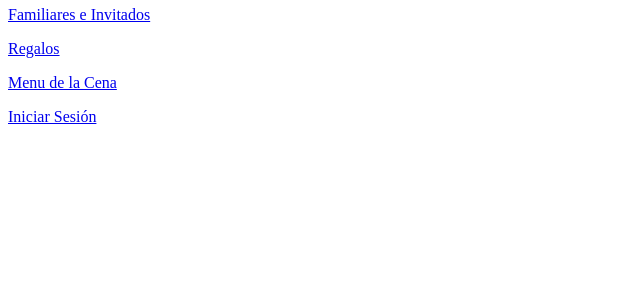
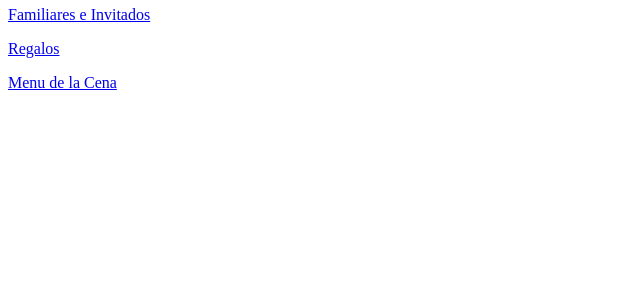
Before and after one commit to jimbeto2/JaimeLondonoEntrega3, a Django app: page / in a window 1280 px wide. Shown: the part 428-728 px from the top of the page, without its empty margins (0-640 px from the left). Run offline with Django 5.2, Linux system fonts and the light colour scheme.

Commit message:
Ok Inicio Sesion

```diff
--- a/src/appbeto/templates/appbeto/index.html
+++ b/src/appbeto/templates/appbeto/index.html
@@ -13,14 +13,4 @@
     <p></p>
     <a href="{% url 'appbeto:menu_listado' %}">Menu de la Cena</a>
     <p></p>
-
-    {% if user.is_authenticated%}
-        <form action="{% url 'appbeto:salida' %}" method="post">
-            {% csrf_token %}
-            <button type= "submit"> Cerrar Sesión</button>
-        </form>
-    {% else %}
-        <a href="{% url 'appbeto:login' %}">Iniciar Sesión</a>
-    {% endif %}
-
 {% endblock extension %}
```
Also changed, not shown: src/db.sqlite3.
